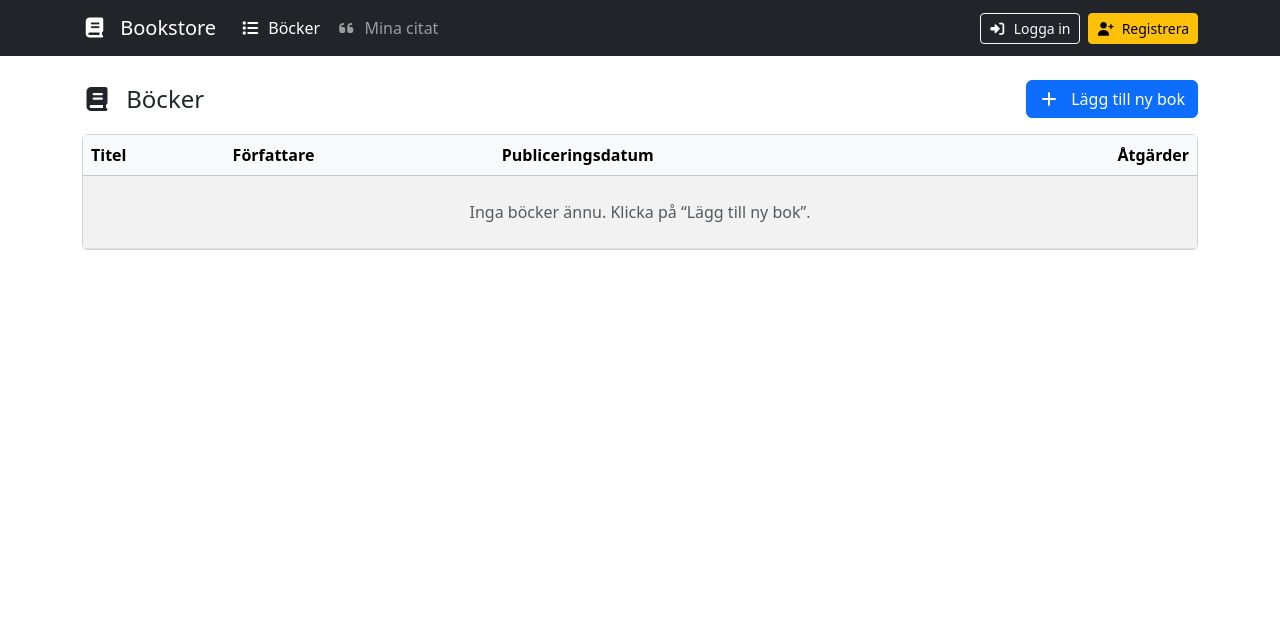
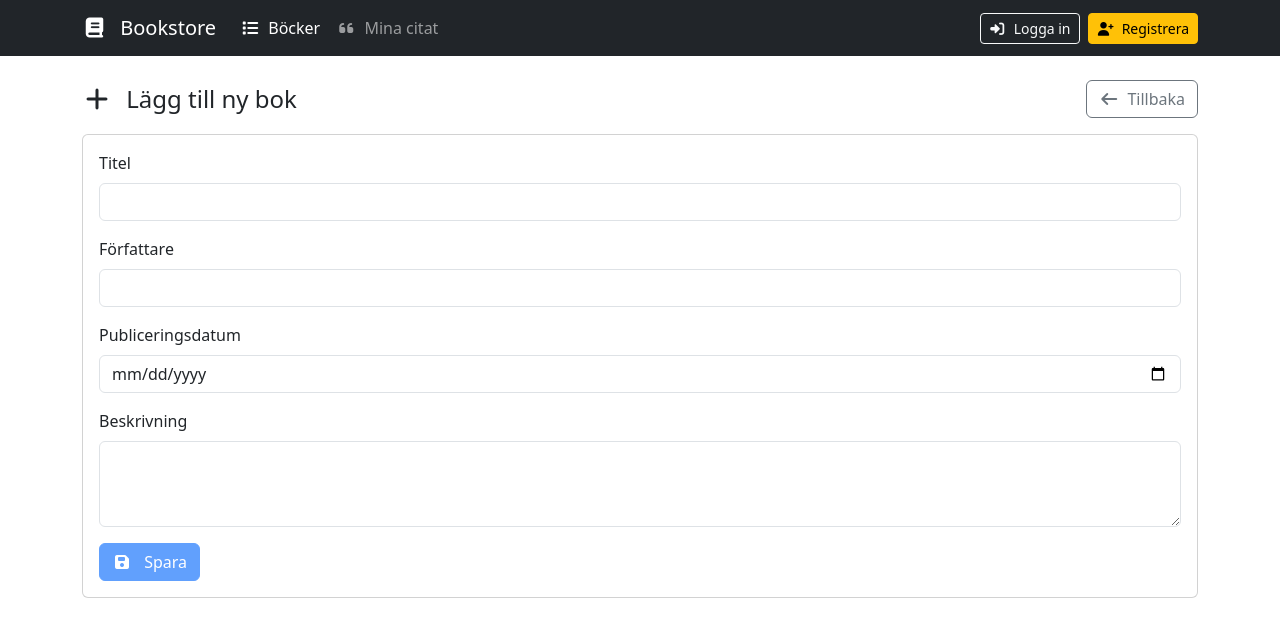
Before and after one commit to SpinalGlitter/bookstoore, an Angular app in the folder client/: page /books/new in a window 1280 px wide. Before the commit this address led to /books. Shown: the top 636 px of the page. Built offline with nearby package versions, Linux system fonts and the light colour scheme.

Commit message:
add book creation component with form and routing

```diff
--- a/client/src/app/app.routes.ts
+++ b/client/src/app/app.routes.ts
@@ -1,5 +1,5 @@
 import { Routes } from '@angular/router';
-
+import { BookNew } from './pages/book-new/book-new';
 import { Login } from './pages/login/login';
 import { Register } from './pages/register/register';
 import { Books } from './pages/books/books';
@@ -9,6 +9,7 @@ export const routes: Routes = [
   { path: '', pathMatch: 'full', redirectTo: 'books' },
   { path: 'login', component: Login },
   { path: 'register', component: Register },
+  { path: 'books/new', component: BookNew },
   { path: 'books', component: Books },
   { path: 'quotes', component: Quotes },
   { path: '**', redirectTo: 'books' },
--- /dev/null
+++ b/client/src/app/pages/book-new/book-new.html
@@ -0,0 +1,53 @@
+<div class="d-flex align-items-center justify-content-between mb-3">
+  <h1 class="h4 mb-0">
+    <i class="fa-solid fa-plus me-2"></i>
+    Lägg till ny bok
+  </h1>
+
+  <a class="btn btn-outline-secondary" routerLink="/books">
+    <i class="fa-solid fa-arrow-left me-1"></i> Tillbaka
+  </a>
+</div>
+
+<div class="card">
+  <div class="card-body">
+    <form (ngSubmit)="save()" #f="ngForm">
+      <div class="mb-3">
+        <label class="form-label">Titel</label>
+        <input class="form-control" name="title" [(ngModel)]="model.title" required />
+      </div>
+
+      <div class="mb-3">
+        <label class="form-label">Författare</label>
+        <input class="form-control" name="author" [(ngModel)]="model.author" required />
+      </div>
+
+      <div class="mb-3">
+        <label class="form-label">Publiceringsdatum</label>
+        <input
+          class="form-control"
+          type="date"
+          name="publishedDate"
+          [(ngModel)]="model.publishedDate"
+          required
+        />
+      </div>
+
+      <div class="mb-3">
+        <label class="form-label">Beskrivning</label>
+        <textarea
+          class="form-control"
+          rows="3"
+          name="description"
+          [(ngModel)]="model.description"
+          required
+        ></textarea>
+      </div>
+
+      <button class="btn btn-primary" [disabled]="f.invalid">
+        <i class="fa-solid fa-floppy-disk me-2"></i>
+        Spara
+      </button>
+    </form>
+  </div>
+</div>
--- /dev/null
+++ b/client/src/app/pages/book-new/book-new.ts
@@ -0,0 +1,30 @@
+import { Component } from '@angular/core';
+import { FormsModule } from '@angular/forms';
+import { Router, RouterLink } from '@angular/router';
+import { BooksService } from '../../services/books.service';
+
+@Component({
+  selector: 'app-book-new',
+  standalone: true,
+  imports: [FormsModule, RouterLink],
+  templateUrl: './book-new.html',
+  styleUrl: './book-new.scss',
+})
+export class BookNew {
+  model = {
+    title: '',
+    author: '',
+    publishedDate: '',
+    description: '',
+  };
+
+  constructor(
+    private readonly booksService: BooksService,
+    private readonly router: Router
+  ) {}
+
+  save() {
+    this.booksService.add(this.model);
+    this.router.navigateByUrl('/books');
+  }
+}
```
Also changed, not shown: client/src/app/pages/book-new/book-new.scss (added), 1 other file (tests, documents, lock files or other folders).
